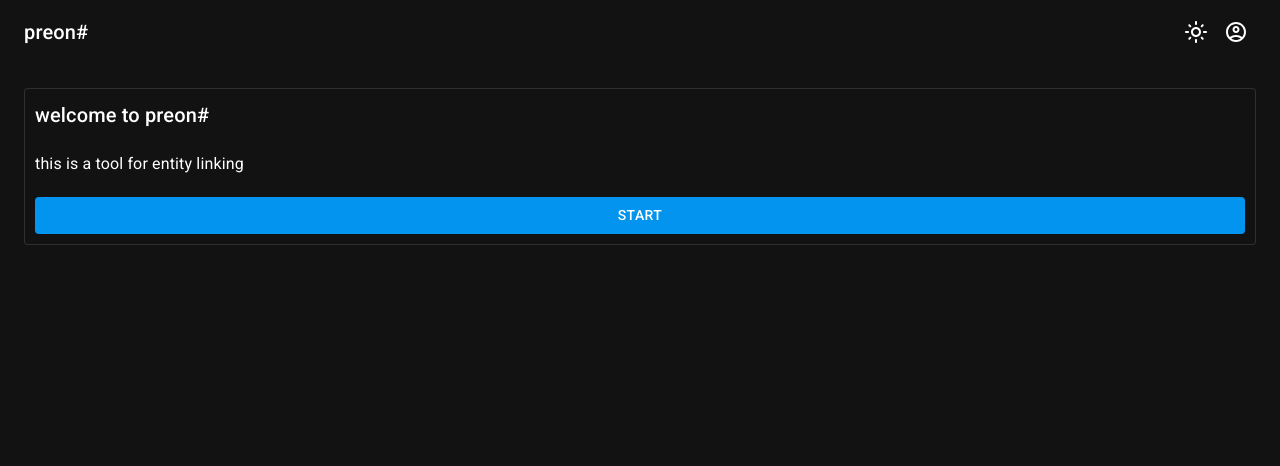
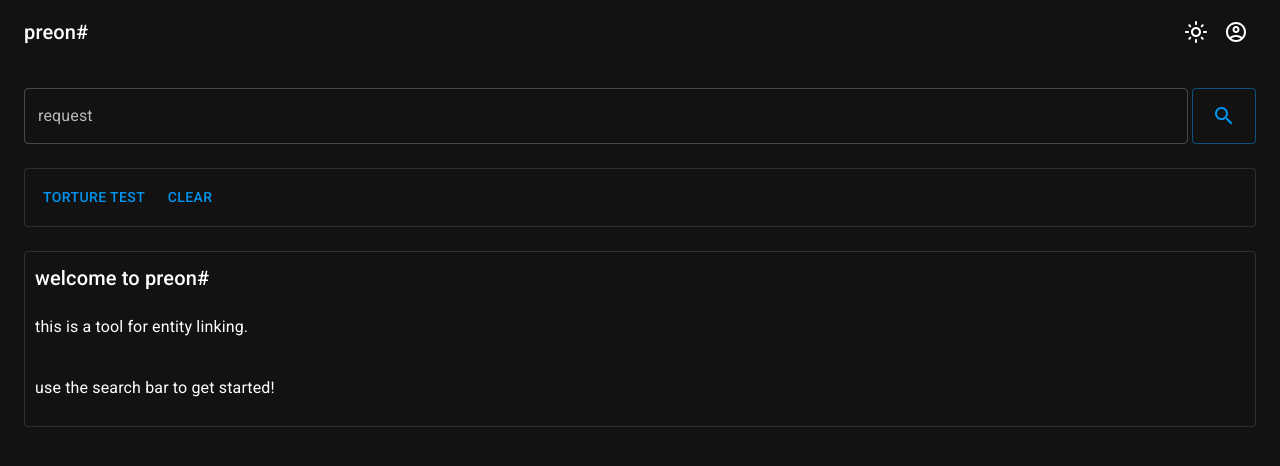
Before and after one commit to kaesaecracker/PreonSharp, a React (Vite) app in the folder preonsharp-react-app/: page / in a window 1280 px wide. Shown: the top 466 px of the page. Built offline with nearby package versions, Linux system fonts and the light colour scheme.

Commit message:
move welcome message to main page

```diff
--- a/preonsharp-react-app/src/App.tsx
+++ b/preonsharp-react-app/src/App.tsx
@@ -1,10 +1,9 @@
 import {CssBaseline, ThemeProvider} from "@mui/material";
-import {ReactNode, useState} from "react";
+import {useState} from "react";
 
 import {darkTheme, lightTheme} from "./themes";
 import useStoredState from "./useStoredState";
 
-import HomePage from "./HomePage";
 import QueryPage from "./QueryPage";
 import LoginDialog from "./LoginDialog";
 import MainAppBar from "./MainAppBar";
@@ -13,12 +12,7 @@ export default function App() {
   const [loginOpen, setLoginOpen] = useState(false);
   const [userName, setUserName] = useStoredState('userName', '');
   const [password, setUserPassword] = useStoredState('userPassword', '');
-  const [currentPage, setCurrentPage] = useState('home');
   const [colorScheme, setColorScheme] = useStoredState('colorScheme', 'dark');
-
-  const pages = new Map<string, ReactNode>();
-  pages.set('home', (<HomePage onStartClick={() => setCurrentPage('query')}/>));
-  pages.set('query', (<QueryPage userName={userName} password={password}/>));
 
   return <ThemeProvider theme={colorScheme === 'light' ? lightTheme : darkTheme}>
     <CssBaseline/>
@@ -30,6 +24,6 @@ export default function App() {
       password={password} setPassword={setUserPassword}
       userName={userName} setUserName={setUserName}/>
 
-    {pages.get(currentPage) || pages.get('home')}
+    <QueryPage userName={userName} password={password}/>
   </ThemeProvider>;
 }
--- a/preonsharp-react-app/src/HomePage.tsx
+++ /dev/null
@@ -1,18 +0,0 @@
-import {Button, Typography} from '@mui/material';
-import Page from './components/Page';
-import Section from './components/Section';
-
-function HomePage(props: { onStartClick: () => void }) {
-  return <Page>
-    <Section>
-      <Typography variant="h6" component="div" sx={{ flexGrow: 1 }}>welcome to preon#</Typography>
-      <p>this is a tool for entity linking</p>
-
-      <Button variant='contained' disableElevation onClick={props.onStartClick}>
-        Start
-      </Button>
-    </Section>
-  </Page>;
-}
-
-export default HomePage;
--- a/preonsharp-react-app/src/QueryPage.tsx
+++ b/preonsharp-react-app/src/QueryPage.tsx
@@ -1,5 +1,5 @@
 import {useState} from 'react';
-import {Button, Paper} from "@mui/material";
+import {Button, Typography} from "@mui/material";
 
 import QueryResultView from './QueryResultView';
 import Page from './components/Page';
@@ -7,12 +7,16 @@ import {QueryServerResponse} from './types';
 import SearchBox from "./SearchBox";
 
 import './QueryPage.css';
+import Section from "./components/Section.tsx";
 
 async function fetchData(
   text: string,
   userName: string,
   password: string
 ): Promise<QueryServerResponse> {
+  if (!userName || !password)
+    throw new Error('no user credentials provided, check settings');
+
   const response = await fetch(`https://preon-api.services.zerforschen.plus/preon?s=${text}`, {
     headers: new Headers({
       "Authorization": `Basic ${btoa(`${userName}:${password}`)}`
@@ -64,6 +68,14 @@ async function onSearch(
   }
 }
 
+function WelcomeSection() {
+  return <Section direction='column'>
+    <Typography variant="h6" component="div" sx={{flexGrow: 1}}>welcome to preon#</Typography>
+    <p>this is a tool for entity linking.</p>
+    <p>use the search bar to get started!</p>
+  </Section>;
+}
+
 function QueryPage(props: { userName: string, password: string }) {
   const [responses, setResponses] = useState(() => new Map<string, QueryServerResponse>());
   const [responseOrder, setResponseOrder] = useState<string[]>(() => []);
@@ -81,12 +93,7 @@ function QueryPage(props: { userName: string, password: string }) {
     <SearchBox
       onSearch={async text => await onSearch(text, props.userName, props.password, setResponseOrder, setRunningQueries, setResponses, setErrors)}/>
 
-    <Paper variant="outlined" sx={{
-      display: 'flex',
-      flexDirection: 'row',
-      padding: '10px',
-      gap: '20px'
-    }}>
+    <Section direction='row'>
       <Button onClick={() => {
         for (let i = 0; i < 20; i++) {
           onSearch(`test${i}`, props.userName, props.password, setResponseOrder, setRunningQueries, setResponses, setErrors);
@@ -94,7 +101,9 @@ function QueryPage(props: { userName: string, password: string }) {
       }}>torture test</Button>
 
       <Button onClick={clear}>clear</Button>
-    </Paper>
+    </Section>
+
+    {responseOrder.length == 0 && <WelcomeSection/>}
 
     <div style={{
       display: "flex",
--- a/preonsharp-react-app/src/components/Section.tsx
+++ b/preonsharp-react-app/src/components/Section.tsx
@@ -3,8 +3,8 @@ import {ReactNode} from "react";
 
 import './Section.css';
 
-function Section(props: { children: ReactNode }) {
-  return <Paper className='Section' variant="outlined">
+function Section(props: { children: ReactNode, direction: ('row' | 'column') }) {
+  return <Paper className='Section' variant="outlined" sx={{flexDirection: props.direction}}>
     {props.children}
   </Paper>;
 }
```
Also changed, not shown: 1 other file (tests, documents, lock files or other folders).
